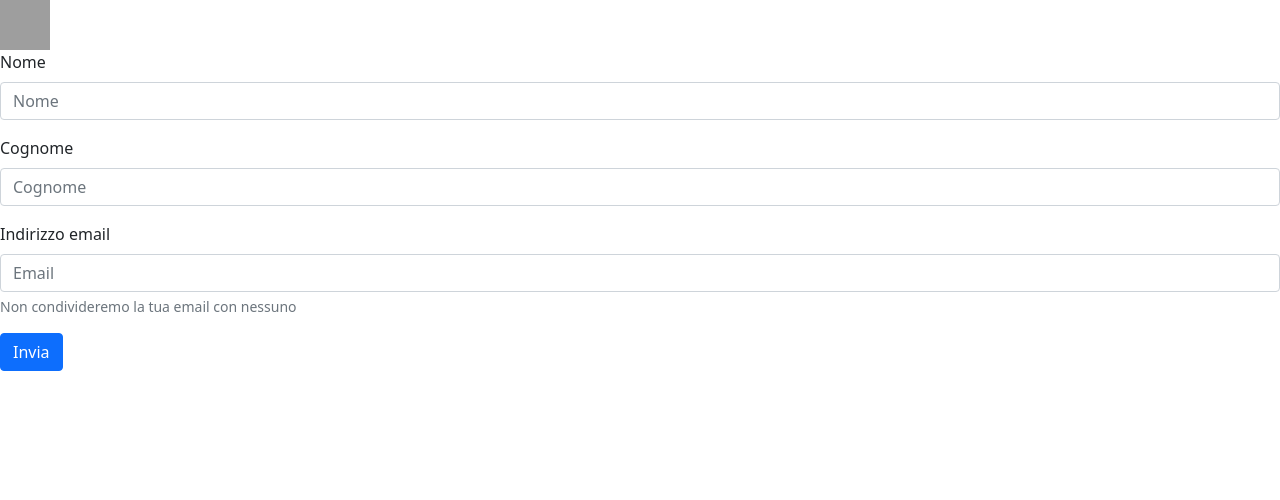
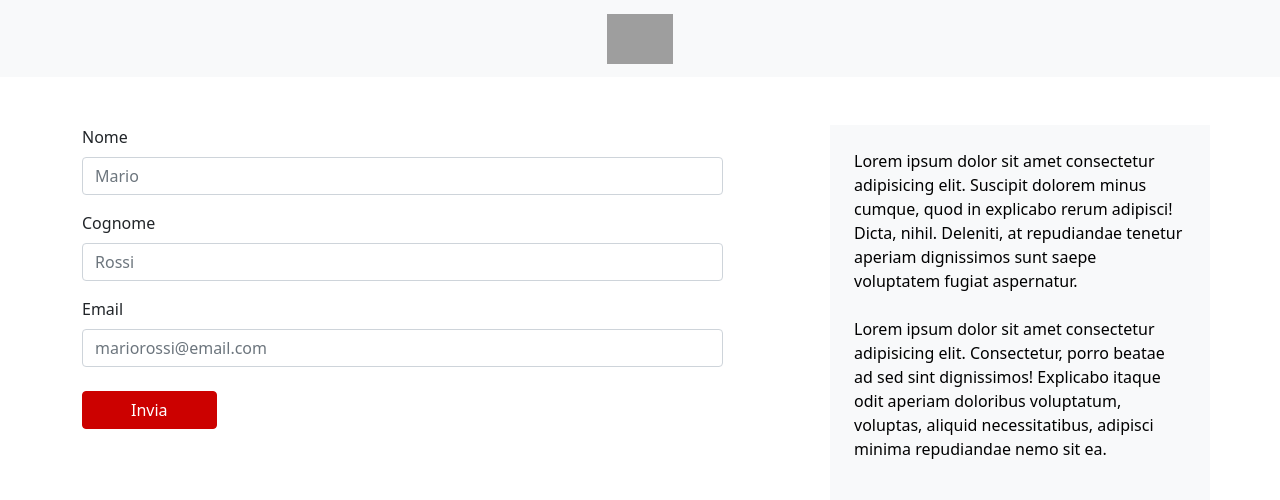
Before and after one commit to Pamagi17/ProgettoCRI, a Flask app: template templates/index.html in a window 1280 px wide. Shown: the top 500 px of the page. Run offline with Flask 2, Linux system fonts and the light colour scheme; the template is opened without the code that fills it, so the values that code supplies are empty; grey boxes are pictures that could not be loaded.

Commit message:
Re-Styling form template

```diff
--- a/app.py
+++ b/app.py
@@ -4,14 +4,14 @@ app = Flask (__name__)
 
 @app.route('/')
 def index():
-    return render_template('index2.html')
+    return render_template('index.html')
 
 @app.route('/', methods=['POST'])
 def my_form_post():
 
     #Prendo i dati inseriti in input dal form
-    nome = request.form['nome']
-    cognome = request.form['cognome']
+    nome = request.form['firstName']
+    cognome = request.form['lastName']
     email = request.form['email']
 
     print(nome, cognome, email) #stampo i dati inseriti per verifica
--- a/static/styles/style.css
+++ b/static/styles/style.css
@@ -1,3 +1,8 @@
-.nav-title {
-  color: #cc0100;
+#submit-button {
+  background-color: #cc0100;
+  border-color: #cc0100;
 }
+#informativeBanner {
+  background-color: #f8f9fa;
+  color: #000;
+}
--- a/templates/index.html
+++ b/templates/index.html
@@ -1,50 +1,91 @@
 <!doctype html>
 <html lang="en">
+
 <head>
     <!-- Required meta tags -->
     <meta charset="utf-8">
     <meta name="viewport" content="width=device-width, initial-scale=1">
-    <link rel="stylesheet" type= "text/css" href= "{{ url_for('static',filename='styles/style.css') }}">
+
+    <!-- My Style -->
+    <link rel="stylesheet" type="text/css" href="{{ url_for('static',filename='styles/style.css') }}">
+
+
     <!-- Bootstrap CSS -->
-    <link href="https://cdn.jsdelivr.net/npm/bootstrap@5.1.3/dist/css/bootstrap.min.css" rel="stylesheet" integrity="sha384-1BmE4kWBq78iYhFldvKuhfTAU6auU8tT94WrHftjDbrCEXSU1oBoqyl2QvZ6jIW3" crossorigin="anonymous">
+    <link href="https://cdn.jsdelivr.net/npm/bootstrap@5.0.2/dist/css/bootstrap.min.css" rel="stylesheet"
+        integrity="sha384-EVSTQN3/azprG1Anm3QDgpJLIm9Nao0Yz1ztcQTwFspd3yD65VohhpuuCOmLASjC" crossorigin="anonymous">
 
-    <title>Attestato CRI</title>
+    <title>Croce Rossa Italiana | Attestato CRI</title>
 </head>
+
 <body>
-    <img id="navbar-logo" class="center" src="https://media-exp1.licdn.com/dms/image/C4E0BAQF9kXgbEva7PQ/company-logo_200_200/0/1587940031983?e=2147483647&v=beta&t=7f1fEMUXHvkkNyJicZ47T_ZLfWX5LTcyFZnJIXna9T0" alt="CRI" height="50px" width="50px">
+    <nav class="navbar navbar-light bg-light">
+        <div class="container">
+            <a class="navbar-brand mx-auto" href="#">
+                <!-- <img src="https://media-exp1.licdn.com/dms/image/C4E0BAQF9kXgbEva7PQ/company-logo_200_200/0/1587940031983?e=2147483647&v=beta&t=7f1fEMUXHvkkNyJicZ47T_ZLfWX5LTcyFZnJIXna9T0" alt="Logo CRI" width="50" height="50" class="d-inline-block align-text-top"> -->
+                <img src="https://cri.it/wp-content/uploads/2019/10/cropped-Marchio-ROSSO-ORIZZONTALE-RGB-3.png"
+                    alt="Logo Croce Rossa Italiana" height="50" class="d-inline-block align-text-top">
+            </a>
+        </div>
+    </nav>
 
+
+    <div class="container mt-5">
+        <!-- Form -->
+        <div class="row">
+            <div class="col-lg-7 col-12">
                 <form method="POST">
-    <div class="mb-3">
-        <label for="formGroupExampleInput" class="form-label">Nome</label>
-        <input type="text" class="form-control" name = "nome" id="formGroupExampleInput" placeholder="Nome" required>
+                    <div class="row mb-3">
+                        <div class="col">
+                            <label for="inputFirstname" class="form-label">Nome</label>
+                            <input type="text" class="form-control" id="inputFirstname" placeholder="Mario" name="firstName">
+                        </div>
+                    </div>
+                    <div class="row mb-3">
+                        <div class="col">
+                            <label for="inputLastname" class="form-label">Cognome</label>
+                            <input type="text" class="form-control" id="inputLastname" placeholder="Rossi" name="lastName">
+                        </div>
+                    </div>
+                    <div class="row mb-3">
+                        <div class="col">
+                            <label for="inputEmail" class="form-label">Email</label>
+                            <input type="email" class="form-control" id="inputEmail" placeholder="mariorossi@email.com" name="email">
+                        </div>
+                    </div>
+                    <div class="row mt-4">
+                        <div class="col">
+                            <button type="submit" class="btn btn-primary px-5" id="submit-button">Invia</button>
+                        </div>
+                    </div>
+                </form>
+            </div>
+            <div class="col-1 d-none d-lg-block"></div>
+            <div class="col-4 d-none d-lg-block p-4" id="informativeBanner">
+                <p>Lorem ipsum dolor sit amet consectetur adipisicing elit. Suscipit dolorem minus cumque, quod in
+                    explicabo rerum adipisci! Dicta, nihil. Deleniti, at repudiandae tenetur aperiam dignissimos sunt
+                    saepe voluptatem fugiat aspernatur.
+                    <br><br>
+                    Lorem ipsum dolor sit amet consectetur adipisicing elit. Consectetur, porro beatae ad sed sint
+                    dignissimos! Explicabo itaque odit aperiam doloribus voluptatum, voluptas, aliquid necessitatibus,
+                    adipisci minima repudiandae nemo sit ea.
+                </p>
+            </div>
         </div>
 
-      <div class="mb-3">
-        <label for="formGroupExampleInput2" class="form-label">Cognome</label>
-        <input type="text" class="form-control" name = "cognome" id="formGroupExampleInput2" placeholder="Cognome" required>
     </div>
 
     <!-- Optional JavaScript; choose one of the two! -->
-      <div class="mb-3">
-        <label for="exampleInputEmail1" class="form-label">Indirizzo email</label>
-        <input type="email" name = "email" class="form-control" id="exampleInputEmail1" aria-describedby="emailHelp" placeholder="Email" required>
-        <div id="emailHelp" class="form-text">Non condivideremo la tua email con nessuno</div>
-      </div>
-      <div class="mb-3">
-      <button type="submit" class="btn btn-primary">Invia</button>
-      </div>
-    </form>
+
     <!-- Option 1: Bootstrap Bundle with Popper -->
-    <script src="https://cdn.jsdelivr.net/npm/bootstrap@5.1.3/dist/js/bootstrap.bundle.min.js" integrity="sha384-ka7Sk0Gln4gmtz2MlQnikT1wXgYsOg+OMhuP+IlRH9sENBO0LRn5q+8nbTov4+1p" crossorigin="anonymous"></script>
+    <script src="https://cdn.jsdelivr.net/npm/bootstrap@5.0.2/dist/js/bootstrap.bundle.min.js"
+        integrity="sha384-MrcW6ZMFYlzcLA8Nl+NtUVF0sA7MsXsP1UyJoMp4YLEuNSfAP+JcXn/tWtIaxVXM"
+        crossorigin="anonymous"></script>
 
     <!-- Option 2: Separate Popper and Bootstrap JS -->
     <!--
-    <script src="https://cdn.jsdelivr.net/npm/@popperjs/core@2.10.2/dist/umd/popper.min.js" integrity="sha384-7+zCNj/IqJ95wo16oMtfsKbZ9ccEh31eOz1HGyDuCQ6wgnyJNSYdrPa03rtR1zdB" crossorigin="anonymous"></script>
-    <script src="https://cdn.jsdelivr.net/npm/bootstrap@5.1.3/dist/js/bootstrap.min.js" integrity="sha384-QJHtvGhmr9XOIpI6YVutG+2QOK9T+ZnN4kzFN1RtK3zEFEIsxhlmWl5/YESvpZ13" crossorigin="anonymous"></script>
+    <script src="https://cdn.jsdelivr.net/npm/@popperjs/core@2.9.2/dist/umd/popper.min.js" integrity="sha384-IQsoLXl5PILFhosVNubq5LC7Qb9DXgDA9i+tQ8Zj3iwWAwPtgFTxbJ8NT4GN1R8p" crossorigin="anonymous"></script>
+    <script src="https://cdn.jsdelivr.net/npm/bootstrap@5.0.2/dist/js/bootstrap.min.js" integrity="sha384-cVKIPhGWiC2Al4u+LWgxfKTRIcfu0JTxR+EQDz/bgldoEyl4H0zUF0QKbrJ0EcQF" crossorigin="anonymous"></script>
     -->
-    <br>
-    <br>
-    <footer>
-    </footer>
 </body>
+
 </html>
```
Also changed, not shown: templates/index2.html (deleted, +0 -38 lines), templates/index_old.html (added, +56 -0 lines). Lines whose indentation alone changed are shown as unchanged.
